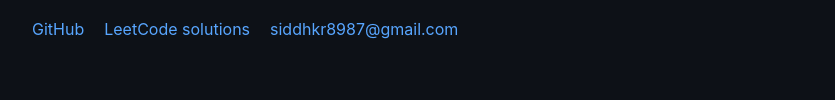
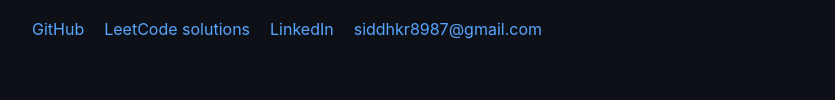
Before and after one commit to exotic-Siddharth/exotic-Siddharth.github.io, a plain HTML site: page index.html in a window 1280 px wide. Shown: the part 317-417 px from the top of the page, without its empty margins (222-1057 px from the left). Drawn offline with Linux system fonts and the light colour scheme.

Commit message:
Add LinkedIn link

```diff
--- a/index.html
+++ b/index.html
@@ -58,6 +58,7 @@
     <div class="links">
       <a href="https://github.com/exotic-Siddharth">GitHub</a>
       <a href="https://github.com/exotic-Siddharth/leetcode-solutions">LeetCode solutions</a>
+      <a href="https://www.linkedin.com/in/siddharth-patel-cse7766">LinkedIn</a>
       <a href="mailto:siddhkr8987@gmail.com">siddhkr8987@gmail.com</a>
     </div>
   </header>
```
